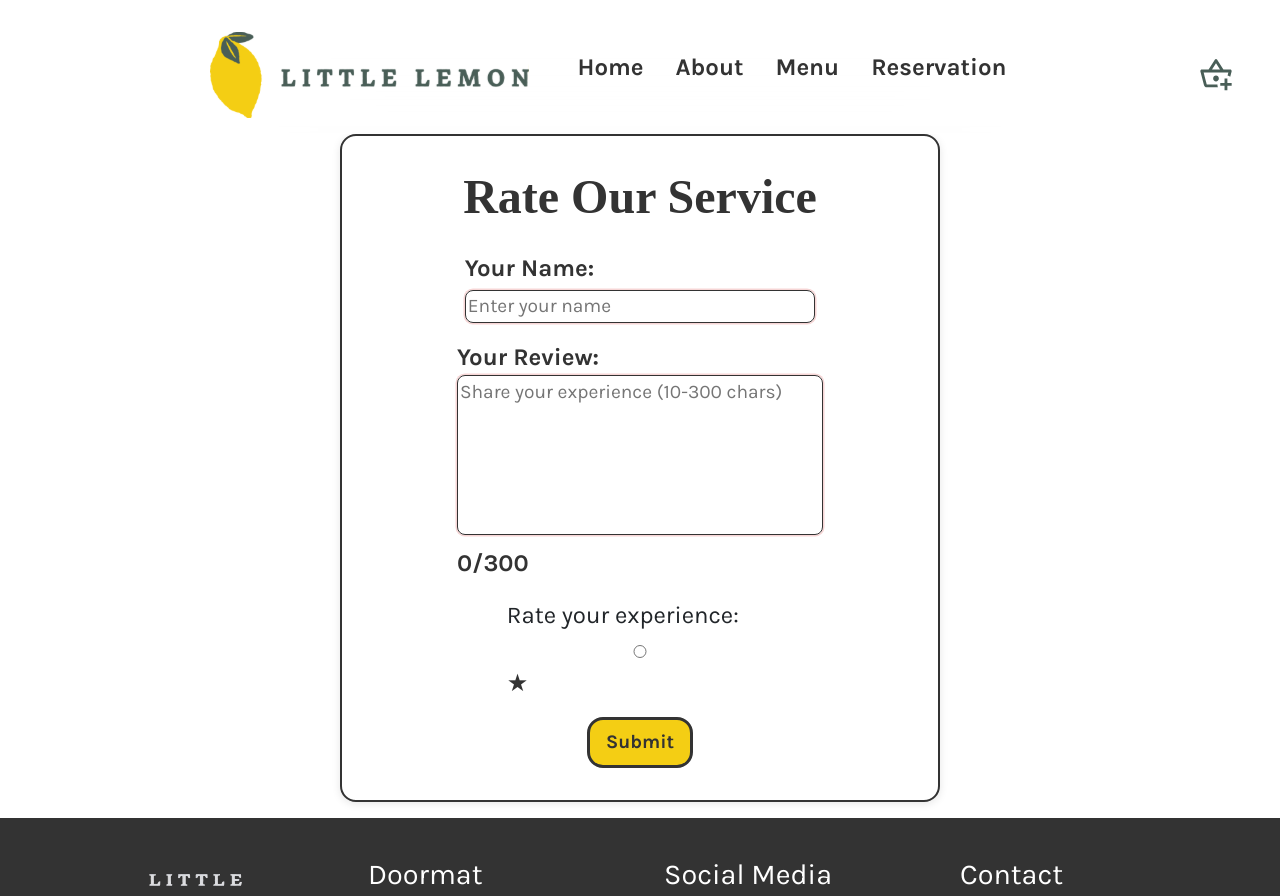
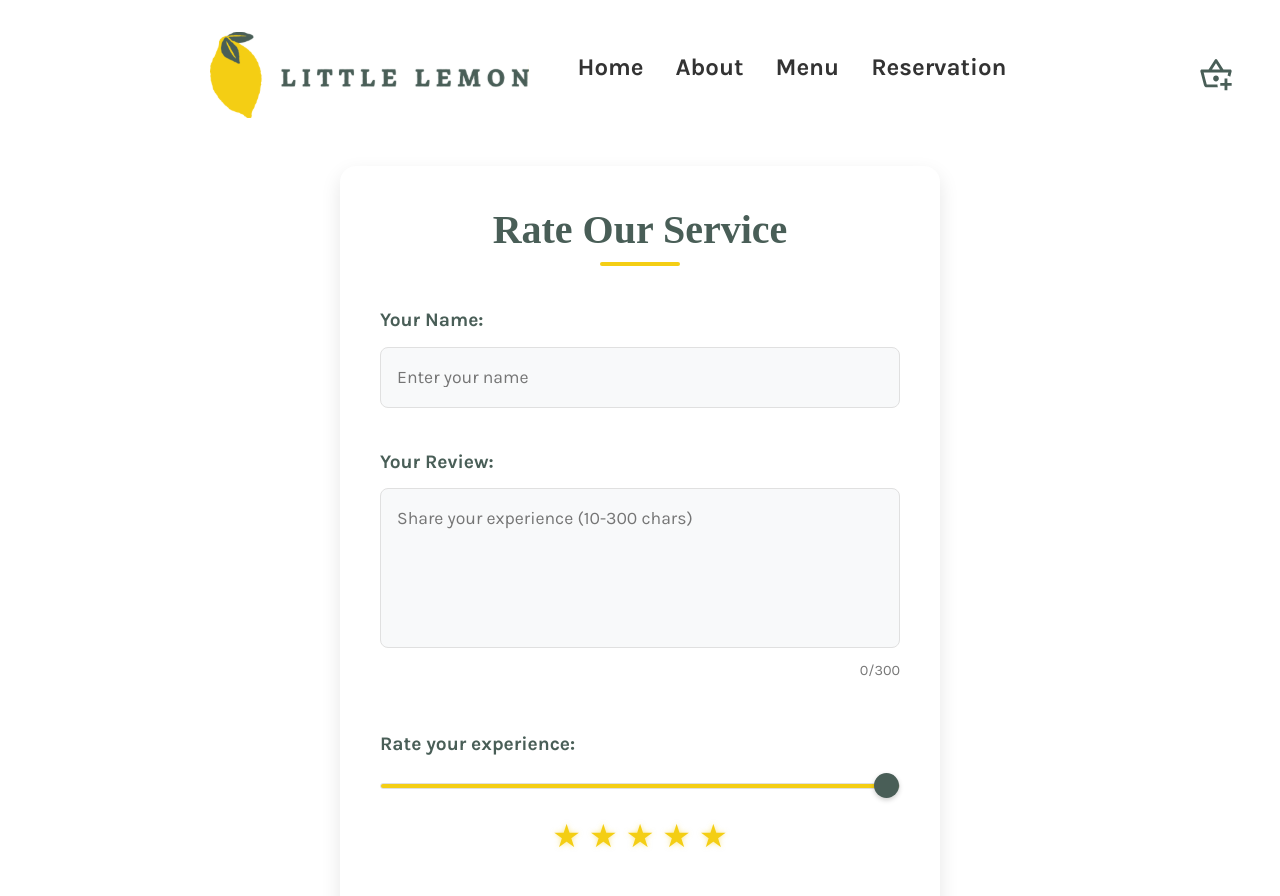
Before and after one commit to Mylagoz/little-lemon, a React (Vite) app in the folder little-lemon-project/: page /rate-us in a window 1280 px wide. Shown: the top 896 px of the page. Built offline with nearby package versions, Linux system fonts and the light colour scheme; a web font is replaced by a local one.

Commit message:
UX\UI polished

```diff
--- a/little-lemon-project/src/App.css
+++ b/little-lemon-project/src/App.css
@@ -150,13 +150,10 @@
     font-weight: 700;
     text-decoration: none;
     font-size: 1.2rem;
+    width: 100%;
   }
 
 
-  .mobile-nav-links li:hover{
-    background: #f4ce14;
-    transition: 500ms;
-  }
 
   .hero {
     flex-direction: column;
--- a/little-lemon-project/src/Components/RateUs.jsx
+++ b/little-lemon-project/src/Components/RateUs.jsx
@@ -1,92 +1,113 @@
-import { useState, useMemo } from 'react';
 import { useNavigate } from 'react-router-dom';
+import { Formik, Form, Field, ErrorMessage } from 'formik';
+import * as Yup from 'yup';
 import '../Styles/RateUs.css';
 
+function RateUs({ onAddReview }) {
+  const navigate = useNavigate();
 
-function RateUs({ onAddReview }) {
-  const [form, setForm] = useState({ name: '', review: '' });
-  const [touched, setTouched] = useState({});
-  const navigate = useNavigate();
-  const isValid = useMemo(() => {
-    const nameOk = form.name.trim().length >= 2;
-    const reviewLen = form.review.trim().length;
-    const reviewOk = reviewLen >= 10 && reviewLen <= 300;
-    return nameOk && reviewOk;
-  }, [form.name, form.review]);
+  // Define validation schema
+  const validationSchema = Yup.object({
+    name: Yup.string()
+      .min(2, 'Name must be at least 2 characters.')
+      .required('Name is required'),
+    review: Yup.string()
+      .min(10, 'Review must be at least 10 characters.')
+      .max(300, 'Review must be 300 characters or less.')
+      .required('Review is required'),
+    rating: Yup.number()
+      .min(1, 'Please provide a rating')
+      .max(5, 'Maximum rating is 5')
+      .required('Rating is required')
+  });
 
-  const errors = {
-    name: touched.name && (form.name.trim().length < 2 ? 'Name must be at least 2 characters.' : ''),
-    review: touched.review && (form.review.trim().length < 10 ? 'Review must be at least 10 characters.' : form.review.trim().length > 300 ? 'Review must be 300 characters or less.' : '')
+  // Initial form values
+  const initialValues = {
+    name: '',
+    review: '',
+    rating: 5
   };
 
+  const handleSubmit = (values, { resetForm }) => {
+    const newReview = {
+      name: values.name.trim(),
+      review: values.review.trim(),
+      rating: values.rating,
+      image: `https://unavatar.io/${values.name.replace(/\s+/g, '')}`
+    };
 
-  const handleSubmit = (e) => {
-    e.preventDefault();
-    setTouched({ name: true, review: true });
-    if (!isValid) return;
-    const newReview = {
-      name: form.name.trim(),
-      review: form.review.trim(),
-      image: `https://unavatar.io/${form.name.replace(/\s+/g, '')}`
-    };
     onAddReview(newReview);
-    setForm({ name: '', review: '' });
-    setTouched({});
+    resetForm();
     navigate('/');
   };
 
   return (
     <section className="rate-us">
-      <form onSubmit={handleSubmit} noValidate>
+      <Formik
+        initialValues={initialValues}
+        validationSchema={validationSchema}
+        onSubmit={handleSubmit}
+      >
+        {({ values, touched, errors, isValid }) => (
+          <Form noValidate>
             <h2>Rate Our Service</h2>
-        <label htmlFor="name">
-          Your Name:
-          <input
+
+            <div className="form-group">
+              <label htmlFor="name">Your Name:</label>
+              <Field
                 type="text"
                 id="name"
-            value={form.name}
-            onChange={(e) => setForm({ ...form, name: e.target.value })}
-            onBlur={() => setTouched(t => ({ ...t, name: true }))}
-            required
-            minLength={2}
-            aria-invalid={!!errors.name}
-            aria-describedby={errors.name ? 'error-name' : undefined}
+                name="name"
                 placeholder="Enter your name"
+                aria-invalid={touched.name && !!errors.name}
+                aria-describedby={touched.name && errors.name ? 'error-name' : undefined}
               />
-          {errors.name && <span id="error-name" className="error-message">{errors.name}</span>}
-        </label>
-        <label htmlFor="review">
-          Your Review:
-          <textarea
+              <ErrorMessage name="name" component="span" className="error-message" id="error-name" />
+            </div>
+
+            <div className="form-group">
+              <label htmlFor="review">Your Review:</label>
+              <Field
+                as="textarea"
                 id="review"
-            value={form.review}
-            onChange={(e) => setForm({ ...form, review: e.target.value })}
-            onBlur={() => setTouched(t => ({ ...t, review: true }))}
-            required
-            minLength={10}
-            maxLength={300}
-            aria-invalid={!!errors.review}
-            aria-describedby={errors.review ? 'error-review' : undefined}
+                name="review"
                 placeholder="Share your experience (10-300 chars)"
+                aria-invalid={touched.review && !!errors.review}
+                aria-describedby={touched.review && errors.review ? 'error-review' : undefined}
               />
-          <div className="char-count" aria-live="polite">{form.review.trim().length}/300</div>
-          {errors.review && <span id="error-review" className="error-message">{errors.review}</span>}
-        </label>
-        {/* For star ratings */}
+              <div className="char-count" aria-live="polite">{values.review.trim().length}/300</div>
+              <ErrorMessage name="review" component="span" className="error-message" id="error-review" />
+            </div>
+
             <fieldset>
               <legend>Rate your experience:</legend>
-          <input
-            type="radio"
-            id="star5"
+              <Field
+                type="range"
+                id="rating"
                 name="rating"
-            value="5"
-            aria-label="5 stars"
+                min="1"
+                max="5"
+                step="1"
+                aria-label="Rating (1-5 stars)"
               />
-          <label htmlFor="star5" className="star-label">★</label>
-          {/* other stars... */}
+              <div className="star-rating-display">
+                {[...Array(5)].map((_, i) => (
+                  <span key={i} className={i < values.rating ? "star filled" : "star"}>★</span>
+                ))}
+              </div>
+              <ErrorMessage name="rating" component="span" className="error-message" />
             </fieldset>
-        <button type="submit" className="button-ct" disabled={!isValid}>Submit</button>
-      </form>
+
+            <button
+              type="submit"
+              className="button-ct"
+              disabled={!isValid}
+            >
+              Submit
+            </button>
+          </Form>
+        )}
+      </Formik>
     </section>
   );
 }
--- a/little-lemon-project/src/Styles/RateUs.css
+++ b/little-lemon-project/src/Styles/RateUs.css
@@ -1,67 +1,247 @@
- section.rate-us {
+section.rate-us {
     display: flex;
     grid-column: 1 / span 12;
     flex-direction: column;
     gap: 2rem;
     align-content: center;
     justify-content: center;
+    padding: 2rem 1rem;
+}
 
-  }
-
- .rate-us form {
+.rate-us form {
     display: flex;
     flex-direction: column;
-    gap: 1rem;
-    align-items: center;
-    justify-content: space-between;
-    margin: 0 auto;
+    gap: 1.5rem;
+    align-items: stretch;
     width: 100%;
     max-width: 600px;
+    margin: 0 auto;
     background-color: #fff;
-    border: 2px solid #333;
+    border: none;
     border-radius: 1rem;
-    padding: 2rem;
-    margin-bottom: 1rem;
-    box-shadow: 0 2px 8px rgba(0, 0, 0, 0.1);
+    padding: 2.5rem;
+    margin-bottom: 2rem;
+    box-shadow: 0 8px 20px rgba(0, 0, 0, 0.1);
+    transition: transform 0.3s ease, box-shadow 0.3s ease;
+}
+
+.rate-us form:hover {
+    transform: translateY(-5px);
+    box-shadow: 0 12px 24px rgba(0, 0, 0, 0.15);
 }
 
 .rate-us h2 {
-    color: #333333;
-    font-size:3rem;
+    color: #495E57;
+    font-size: 2.5rem;
     font-weight: bold;
     font-family: 'Markazi Text', serif;
-    align-self: center;
+    text-align: center;
+    margin-bottom: 1rem;
+    position: relative;
 }
 
-.rate-us label{
-    color:#333;
-    font-size:1.5rem;
-    font-weight: 700;
+.rate-us h2:after {
+    content: "";
+    display: block;
+    width: 80px;
+    height: 4px;
+    background-color: #F4CE14;
+    margin: 0.5rem auto 0;
+    border-radius: 2px;
+}
+
+.form-group {
+    width: 100%;
+    display: flex;
+    flex-direction: column;
+    gap: 0.5rem;
+    position: relative;
+}
+
+.rate-us label {
+    color: #495E57;
+    font-size: 1.2rem;
+    font-weight: 600;
+    margin-bottom: 0.25rem;
 }
 
 .rate-us input,
 .rate-us textarea {
-    background-color: inherit;
-
-
-    border: 1px solid #333;
+    width: 100%;
+    padding: 1rem;
+    background-color: #f8f9fa;
+    border: 1px solid #e0e0e0;
     border-radius: 0.5rem;
-
-
-    color:#333;
-    font-size: 1.2rem;
-    width:100%;
-    max-width:600px;
-    outline:none;
-    transition: outline 0.7s ease-in-out;
-    &:focus {
-        outline: 2px solid #495e57;
-    }
+    color: #333;
+    font-size: 1.1rem;
+    transition: all 0.3s ease;
+    box-sizing: border-box;
 }
 
+.rate-us input:focus,
+.rate-us textarea:focus {
+    outline: none;
+    border-color: #495E57;
+    box-shadow: 0 0 0 2px rgba(73, 94, 87, 0.2);
+    background-color: #fff;
+}
 
 .rate-us textarea {
     height: 10rem;
     resize: none;
+}
 
+.rate-us fieldset {
+    border: none;
+    padding: 0.5rem 0;
+    margin: 0;
+    width: 100%;
 }
+
+.rate-us legend {
+    color: #495E57;
+    font-size: 1.2rem;
+    font-weight: 600;
+    margin-bottom: 0.5rem;
+    width: 100%;
+}
+
+.rate-us input[type="range"] {
+    -webkit-appearance: none;
+    width: 100%;
+    height: 6px;
+    border-radius: 3px;
+    background: linear-gradient(to right, #F4CE14 0%, #F4CE14 100%);
+    outline: none;
+    padding: 0;
+    margin: 1rem 0;
+}
+
+.rate-us input[type="range"]::-webkit-slider-thumb {
+    -webkit-appearance: none;
+    appearance: none;
+    width: 25px;
+    height: 25px;
+    border-radius: 50%;
+    background: #495E57;
+    cursor: pointer;
+    transition: background 0.15s ease;
+    box-shadow: 0 2px 5px rgba(0, 0, 0, 0.2);
+}
+
+.rate-us input[type="range"]::-moz-range-thumb {
+    width: 25px;
+    height: 25px;
+    border-radius: 50%;
+    background: #495E57;
+    cursor: pointer;
+    transition: background 0.15s ease;
+    box-shadow: 0 2px 5px rgba(0, 0, 0, 0.2);
+}
+
+.rate-us input[type="range"]::-webkit-slider-thumb:hover {
+    background: #F4CE14;
+}
+
+.star-rating-display {
+    display: flex;
+    justify-content: center;
+    margin: 0.5rem 0;
+    font-size: 2rem;
+    gap: 0.5rem;
+}
+
+.star {
+    color: #e0e0e0;
+    cursor: default;
+    transition: all 0.2s ease;
+    transform: scale(1);
+}
+
+.star.filled {
+    color: #F4CE14;
+    text-shadow: 0 0 5px rgba(244, 206, 20, 0.5);
+}
+
+.char-count {
+    font-size: 0.9rem;
+    color: #777;
+    text-align: right;
+    margin-top: 0.25rem;
+}
+
+.error-message {
+    color: #e53935;
+    font-size: 0.9rem;
+    margin-top: 0.25rem;
+    font-weight: 500;
+    display: block;
+    animation: fadeIn 0.3s ease;
+}
+
+.rate-us .button-ct {
+    background-color: #495E57;
+    color: white;
+    border: none;
+    border-radius: 0.5rem;
+    padding: 1rem 2rem;
+    font-size: 1.1rem;
+    font-weight: 600;
+    cursor: pointer;
+    margin-top: 1rem;
+    transition: all 0.3s ease;
+    align-self: center;
+    min-width: 150px;
+}
+
+.rate-us .button-ct:hover:not(:disabled) {
+    background-color: #F4CE14;
+    color: #333;
+    transform: translateY(-2px);
+    box-shadow: 0 4px 8px rgba(0, 0, 0, 0.1);
+}
+
+.rate-us .button-ct:active:not(:disabled) {
+    transform: translateY(0);
+}
+
+.rate-us .button-ct:disabled {
+    background-color: #cccccc;
+    cursor: not-allowed;
+    opacity: 0.7;
+}
+
+/* Animation */
+@keyframes fadeIn {
+    from { opacity: 0; transform: translateY(-10px); }
+    to { opacity: 1; transform: translateY(0); }
+}
+
+/* Responsive adjustments */
+@media (max-width: 768px) {
+    .rate-us form {
+        padding: 1.5rem;
+    }
+
+    .rate-us h2 {
+        font-size: 2rem;
+    }
+
+    .star-rating-display {
+        font-size: 1.8rem;
+    }
+}
+
+@media (max-width: 480px) {
+    .rate-us form {
+        padding: 1.2rem;
+    }
+
+    .rate-us h2 {
+        font-size: 1.8rem;
+    }
+
+    .rate-us .button-ct {
+        width: 100%;
+    }
+}
--- a/package.json
+++ b/package.json
@@ -1,5 +1,8 @@
 {
   "dependencies": {
     "axios": "^1.12.1"
+  },
+  "devDependencies": {
+    "@ljharb/tsconfig": "^0.3.2"
   }
 }
```
Also changed, not shown: little-lemon-project/src/Components/Nav.jsx (+13 -6 lines), little-lemon-project/src/Components/Reservation.jsx (+4 -4 lines), little-lemon-project/src/Styles/Reservation.css (+27 -13 lines), little-lemon-project/src/Styles/Specials.css (+10 -4 lines), 1 other file (tests, documents, lock files or other folders). Lines whose indentation alone changed are shown as unchanged.
